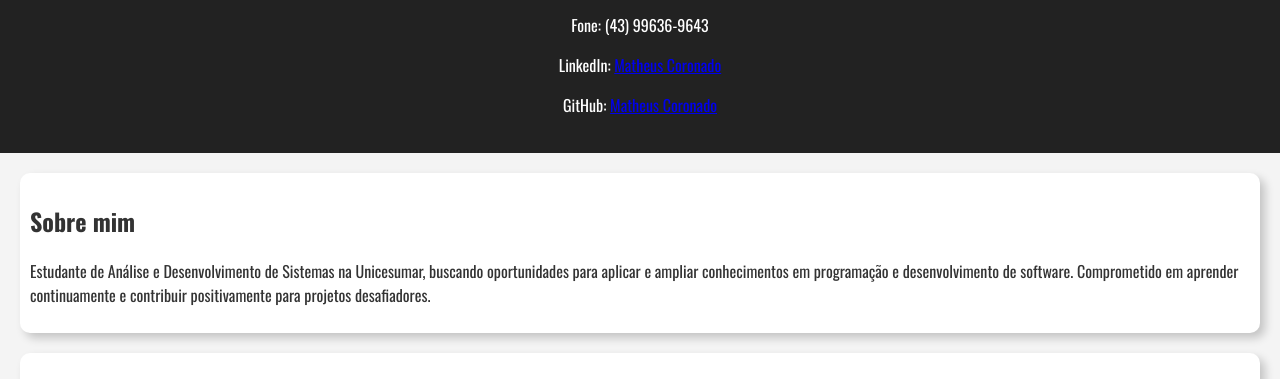
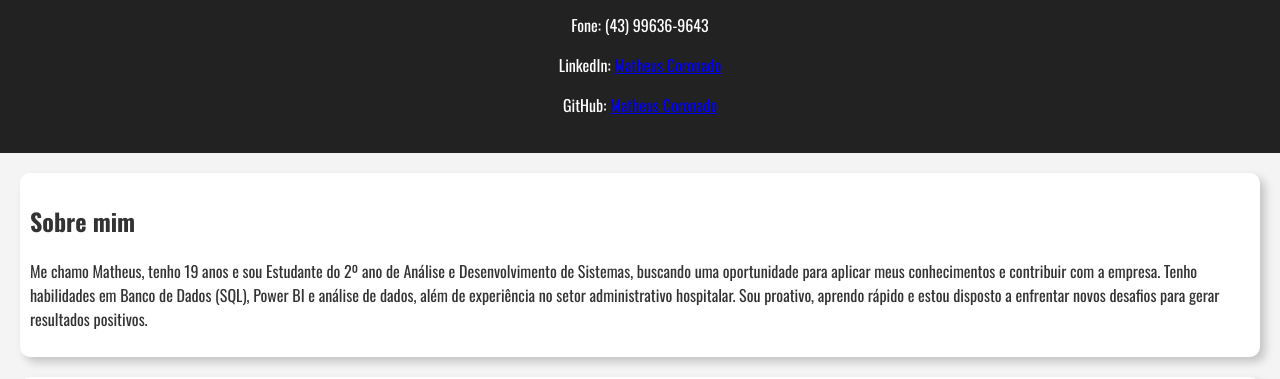
Before and after one commit to matheuscoronado/curriculo, a plain HTML site: page index.html in a window 1280 px wide. Shown: the part 348-727 px from the top of the page. Drawn offline with nearby package versions, Linux system fonts and the light colour scheme.

Commit message:
Modificado o texto sobre mim

```diff
--- a/index.html
+++ b/index.html
@@ -31,7 +31,18 @@
 
     <section id="sobre">
         <h2>Sobre mim</h2>
-        <p>Estudante de Análise e Desenvolvimento de Sistemas na Unicesumar, buscando oportunidades para aplicar e ampliar conhecimentos em programação e desenvolvimento de software. Comprometido em aprender continuamente e contribuir positivamente para projetos desafiadores.</p>
+        <p>Me chamo Matheus, tenho 19 anos e
+            sou Estudante do 2º ano de Análise e
+            Desenvolvimento de Sistemas,
+            buscando uma oportunidade para
+            aplicar meus conhecimentos e
+            contribuir com a empresa. Tenho
+            habilidades em Banco de Dados (SQL),
+            Power BI e análise de dados, além de
+            experiência no setor administrativo
+            hospitalar. Sou proativo, aprendo rápido
+            e estou disposto a enfrentar novos
+            desafios para gerar resultados positivos.</p>
     </section>
     <section id="experiencia">
         <h2>Experiência Profissional</h2>
```
